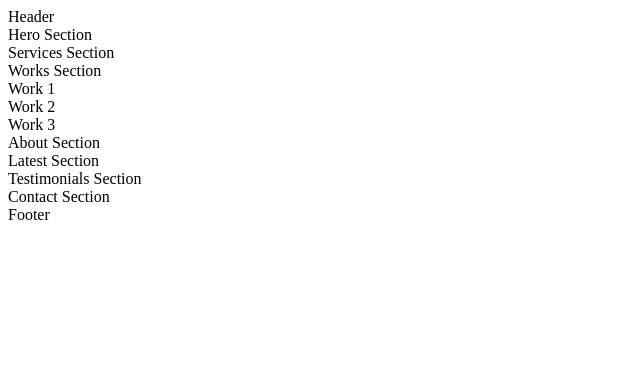
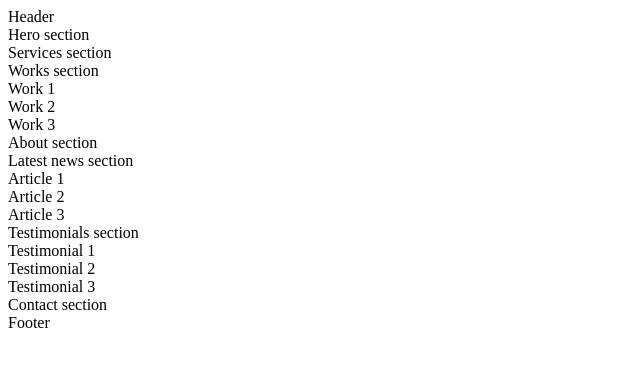
Before and after one commit to siluye/alx-frontend, a plain HTML site: page 0x00-html_advanced/6-index.html in a window 1280 px wide. Shown: the whole page, without its empty margins (0-640 px from the left). Drawn offline with Linux system fonts and the light colour scheme.

Commit message:
Works, About and Testimonials

```diff
--- a/0x00-html_advanced/6-index.html
+++ b/0x00-html_advanced/6-index.html
@@ -11,17 +11,25 @@
     <body>
         <header>Header</header>
         <main>
-            <section>Hero Section</section>
-            <section>Services Section</section>
-            <section>Works Section
+            <section>Hero section</section>
+            <section>Services section</section>
+            <section>Works section
                 <article>Work 1</article>
                 <article>Work 2</article>
                 <article>Work 3</article>
             </section>
-            <section>About Section</section>
-            <section>Latest Section</section>
-            <section>Testimonials Section</section>
-            <section>Contact Section</section>
+            <section>About section</section>
+            <section>Latest news section
+                <article>Article 1</article>
+                <article>Article 2</article>
+                <article>Article 3</article>
+            </section>
+            <section>Testimonials section
+                <article>Testimonial 1</article>
+                <article>Testimonial 2</article>
+                <article>Testimonial 3</article>
+            </section>
+            <section>Contact section</section>
         </main>
         <footer>Footer</footer>
     </body>
```
